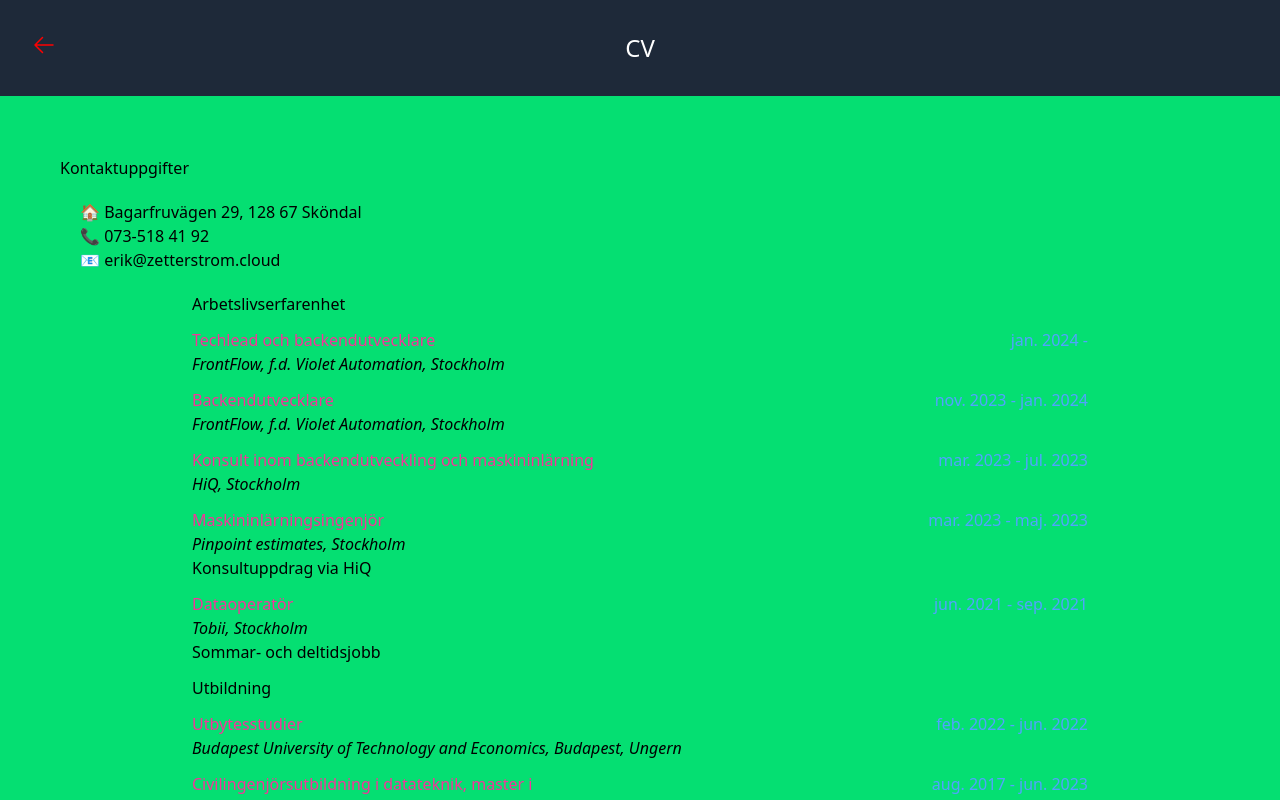
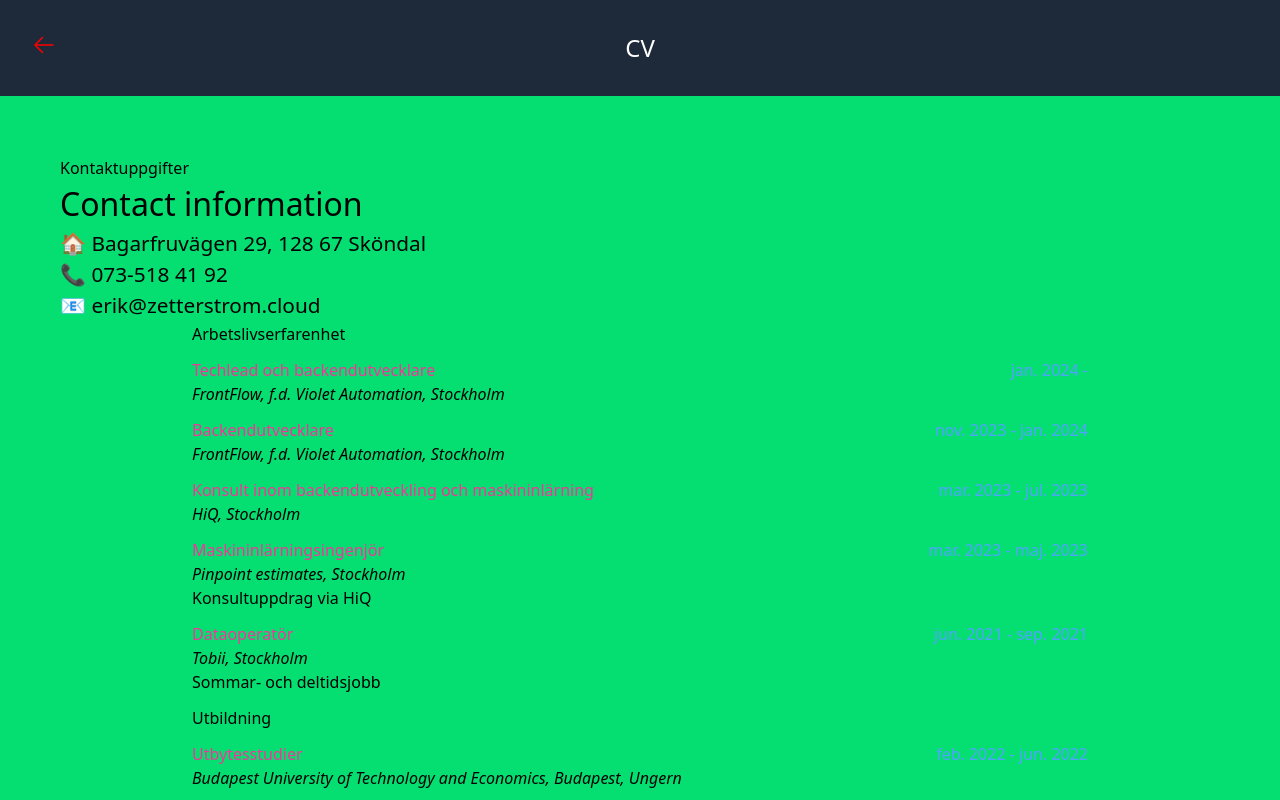
Before and after one commit to erik-zetterstrom/portfolio, a SvelteKit app: page /cv in a window 1280 px wide. Shown: the top 800 px of the page. Built offline with nearby package versions, Linux system fonts and the light colour scheme.

Commit message:
Use emoji constants instead of pure code.

```diff
--- a/src/components/ContactInformation.svelte
+++ b/src/components/ContactInformation.svelte
@@ -8,10 +8,31 @@
     export let address: Address;
     export let phoneNumer: string;
     export let emailAddress: string;
+
+    const houseEmoji = "🏠";
+    const phoneEmoji = "📞";
+    const emailEmoji = "📧";
 </script>
 
-<div class="p-5">
-    <p>&#127968; {address.street} {address.houseNumber}, {address.postalCode} {address.city}</p>
-    <p>&#128222; {phoneNumer}</p>
-    <p>&#128231; {emailAddress}</p>
+<div class="contact-information-container">
+    <h2 class="contact-information-title">Contact information</h2>
+    <div>
+        <p class="contact-information">{houseEmoji} {address.street} {address.houseNumber}, {address.postalCode} {address.city}</p>
+        <p class="contact-information">{phoneEmoji} {phoneNumer}</p>
+        <p class="contact-information">{emailEmoji} {emailAddress}</p>
+    </div>
 </div>
+
+<style>
+    .contact-information-container {
+        padding: 0rem; /*clamp(3rem, 5rem); */
+    }
+
+    .contact-information-title {
+        font-size: var(--cv-h2-font-size);
+    }
+
+    .contact-information {
+        font-size: var(--cv-font-size);
+    }
+</style>
```
